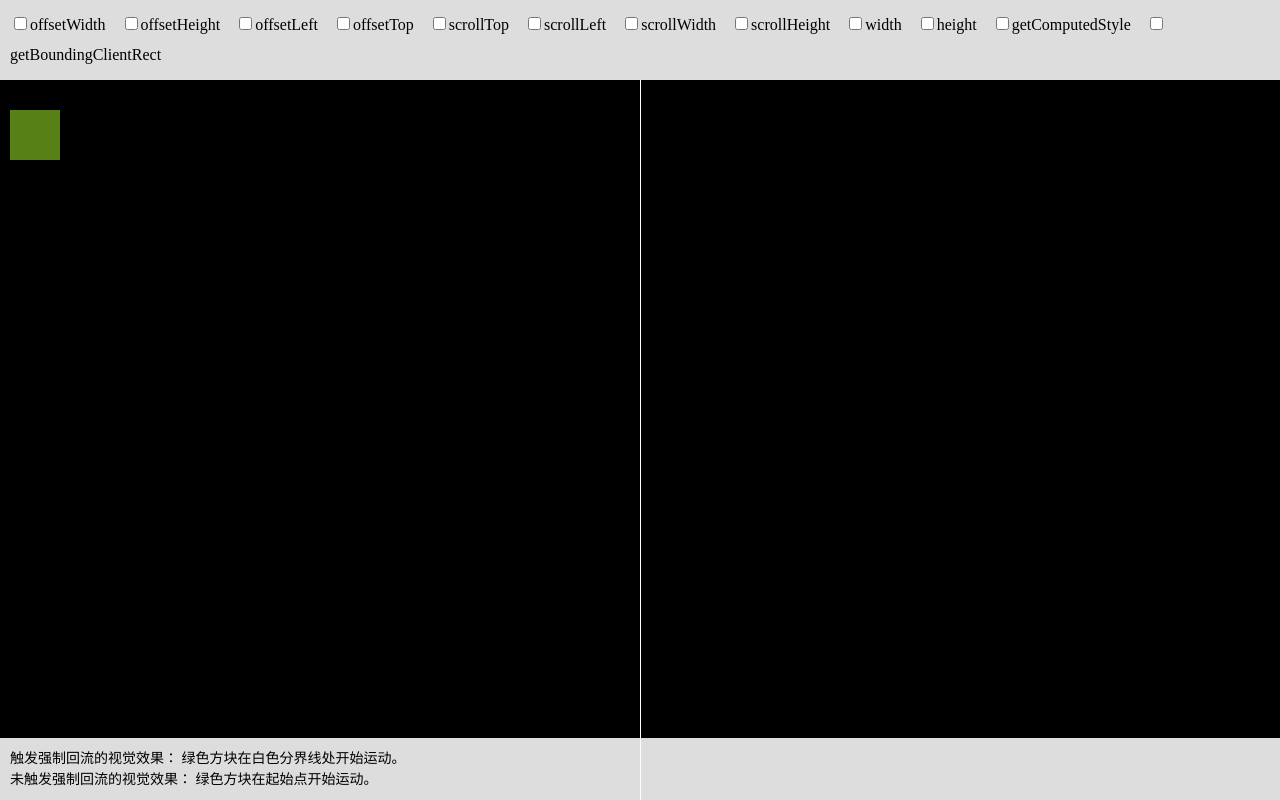
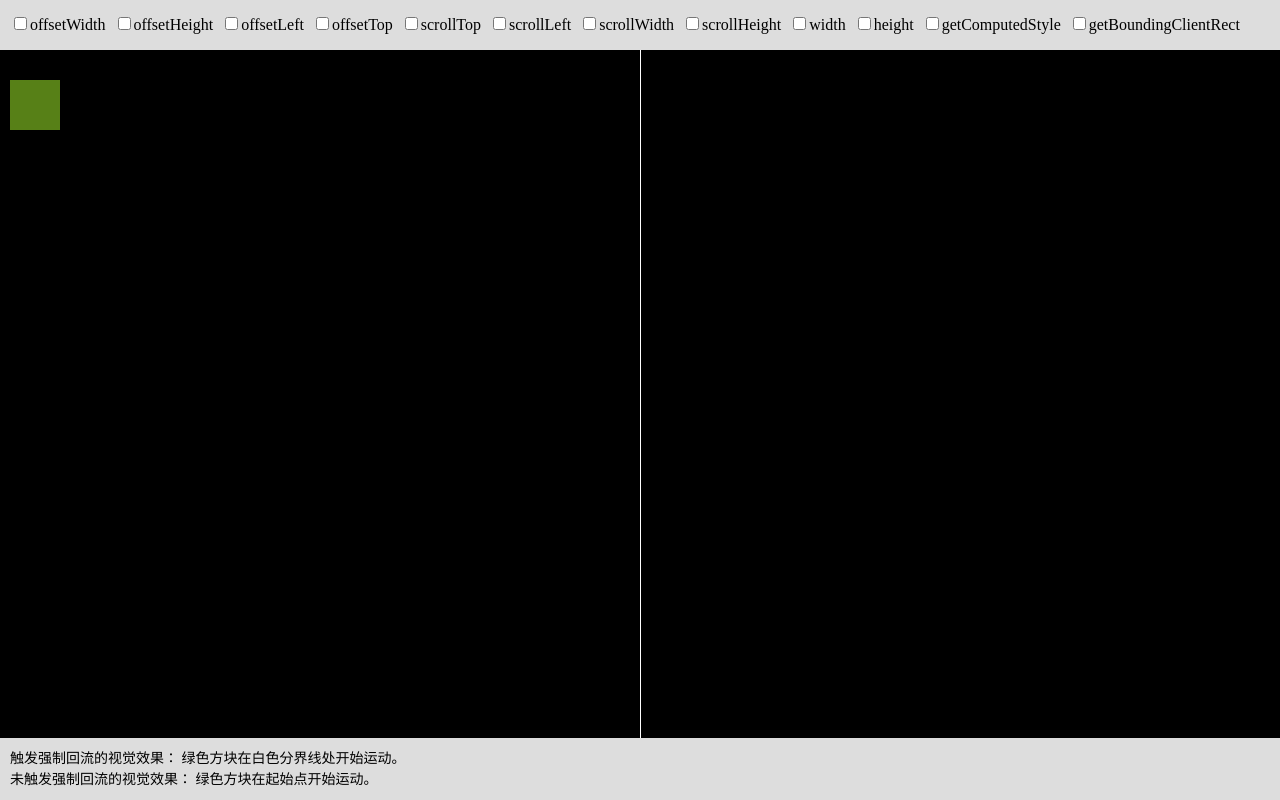
Before and after one commit to lucefer/point, a plain HTML site: page index.html in a window 1280 px wide. Drawn offline with Linux system fonts and the light colour scheme.

Commit message:
Update index.html

```diff
--- a/index.html
+++ b/index.html
@@ -37,7 +37,7 @@
     }
 
     label {
-        margin-right: 15px;
+        margin-right: 8px;
         line-height: 30px;
     }
 
@@ -60,6 +60,7 @@
         width: 100%;
         line-height: 1.5;
         font-size: 14px;
+        z-index:100;
     }
     </style>
 </head>
```
